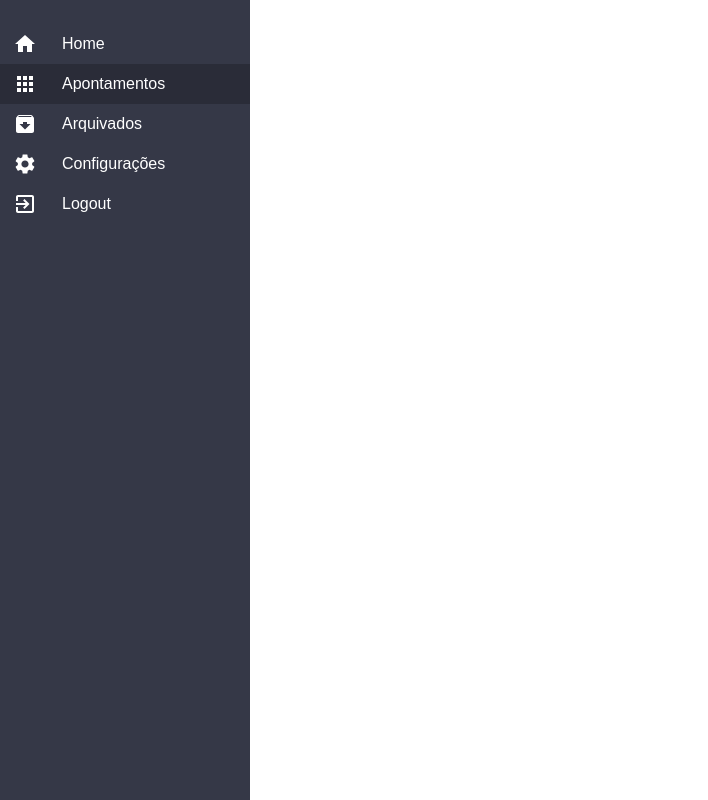
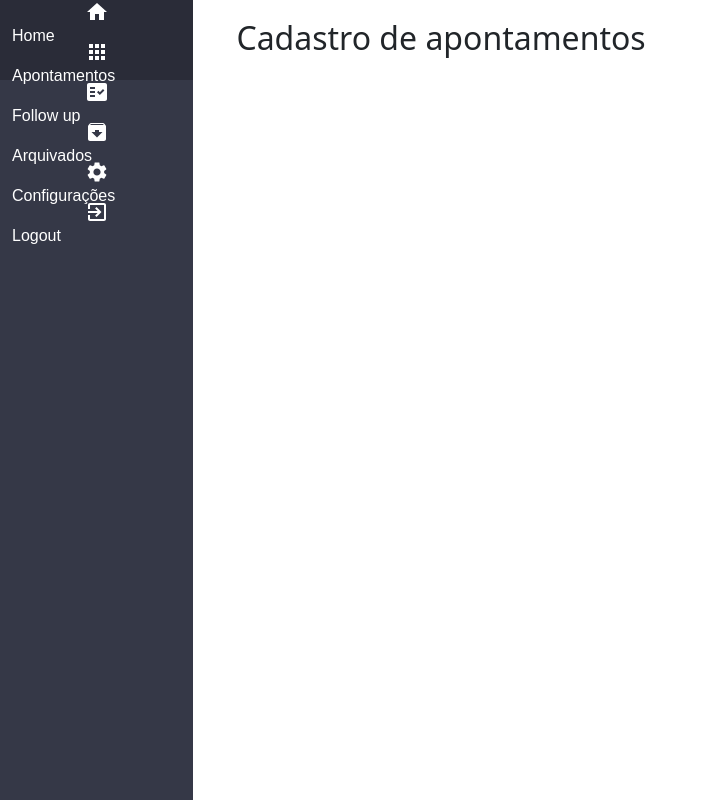
Before and after one commit to LucasFreitas1/auditoria, a React (Create React App) app: page /apontamentos in a window 1280 px wide. Shown: the whole page, without its empty margins (0-708 px from the left). Built offline with nearby package versions, Linux system fonts and the light colour scheme.

Commit message:
Rotas funcionando com sidebar

```diff
--- a/src/App.css
+++ b/src/App.css
@@ -1,7 +1,5 @@
 .App {
-  width: 100vw;
   height: 100vh;
-
 }
 
 body {
@@ -9,19 +7,15 @@ margin: 0;
 padding: 0;
 }
 .Sidebar{
-  width: 250px;
+  width: 100%;
   height: 100%;
   background-color: #353847;
-  left: -100%;
-  transition: 850ms;
-
+  justify-content:left;
 }
 .Sidebar.active{
-  width: 250px;
+  width: 100%;
   height: 100%;
   background-color: #353847;
-  transition: 850ms;
-
 }
 .SidebarList{
   height: auto;
@@ -69,3 +63,19 @@ font-family: Arial, Helvetica, sans-serif;
 .navbar #icon{
   color: white;
 }
+
+.home, .apontamentos {
+  display: flex;
+  align-items: center;
+  justify-content: left;
+  font-size: 3rem;
+  padding: 2%;
+}
+
+.colunaSidebar {
+  width: 250px;
+}
+.altura {
+  height: 100vh;
+  padding: 0;
+}
--- a/src/App.js
+++ b/src/App.js
@@ -12,15 +12,23 @@ import Apontamentos from './Pages/Apontamentos';
 
 function App() {
   return (
-    <div className="App">
-    <Router>
-          <Sidebar/>
-          <Routes>
-          <Route path='/' component={Home} />
-          <Route path='/apontamentos' component={Apontamentos} />
-          </Routes>
-    </Router>
-    </div>
+    <>
+      <div className='App'>
+        <Row className='altura'>
+          <Col md={2}>
+            <Sidebar />
+          </Col>
+          <Col md={9}>
+            <Router>
+              <Routes>
+                <Route path="/" element={<Home />} />
+                <Route path="/apontamentos" element={<Apontamentos />} />
+              </Routes>
+            </Router>
+          </Col>
+        </Row>
+      </div>
+    </>
   );
 }
 
--- a/src/Components/Sidebar.js
+++ b/src/Components/Sidebar.js
@@ -1,32 +1,17 @@
 import React, { useState } from 'react'
 import '../App.css';
-import {SidebarData} from './SidebarData.js'
-import DehazeIcon from '@mui/icons-material/Dehaze';
-import {Link} from 'react-router-dom';
+import { SidebarData } from './SidebarData.js'
+
 
 function Sidebar() {
-
-const [sidebar, setSidebar] = useState(false);
-const showSidebar = () => setSidebar(!sidebar);
-
     return (
-      <>
-    {/*<div className='navbar'>
-        <Link to='#' className='menu-bars'>
-            <DehazeIcon id="icon" onClick={showSidebar} />
-        </Link>
-  </div>    */}
         <div className='Sidebar'>
-        <nav className={sidebar ? 'Sidebar active' : 'Sidebar'}>
             <ul className='SidebarList'>
-            <li className='nav-menu-itens' onClick={showSidebar}>
-
-            </li>
-                {SidebarData.map((val,key) => {
+                {SidebarData.map((val, key) => {
                     return (<li
                         key={key}
                         className="row"
-                        id={window.location.pathname === val.link ? "active":""}
+                        id={window.location.pathname == val.link ? "active" : ""}
                         onClick={() => {
                             window.location.pathname = val.link;
                         }}
@@ -36,10 +21,7 @@ const showSidebar = () => setSidebar(!sidebar);
                     );
                 })}
             </ul>
-        </nav>
         </div>
-
-        </>
     )
 }
 
--- a/src/Components/SidebarData.js
+++ b/src/Components/SidebarData.js
@@ -4,36 +4,37 @@ import ArchiveIcon from '@mui/icons-material/Archive';
 import ExitToAppIcon from '@mui/icons-material/ExitToApp';
 import SettingsIcon from '@mui/icons-material/Settings';
 import AppsIcon from '@mui/icons-material/Apps';
+import FactCheckIcon from '@mui/icons-material/FactCheck';
 
 export const SidebarData = [
     {
         title: "Home",
-            icon: <HomeIcon/>,
+        icon: <HomeIcon />,
         link: "/",
-            cName: "nav-text"
     },
     {
         title: "Apontamentos",
-            icon: <AppsIcon/>,
+        icon: <AppsIcon />,
         link: "/apontamentos",
-            cName: "nav-text"
+    },
+    {
+        title: "Follow up",
+        icon: <FactCheckIcon />,
+        link: "/followup",
     },
     {
         title: "Arquivados",
-            icon: <ArchiveIcon/>,
+        icon: <ArchiveIcon />,
         link: "/arquivados",
-            cName: "nav-text"
     },
     {
         title: "Configurações",
         icon: <SettingsIcon />,
         link: "/configuracoes",
-            cName: "nav-text"
     },
     {
         title: "Logout",
         icon: <ExitToAppIcon />,
         link: "/logout",
-            cName: "nav-text"
     },
 ]
--- a/src/Pages/Apontamentos.js
+++ b/src/Pages/Apontamentos.js
@@ -3,7 +3,9 @@ import React from 'react';
 function Apontamentos() {
   return (
     <div className='apontamentos'>
-      <h1>Home</h1>
+      <h2>Cadastro de apontamentos</h2>
+
+
     </div>
   );
 }
```
Also changed, not shown: src/Pages/Home.js (+4 -3 lines). Lines whose indentation alone changed are shown as unchanged.
